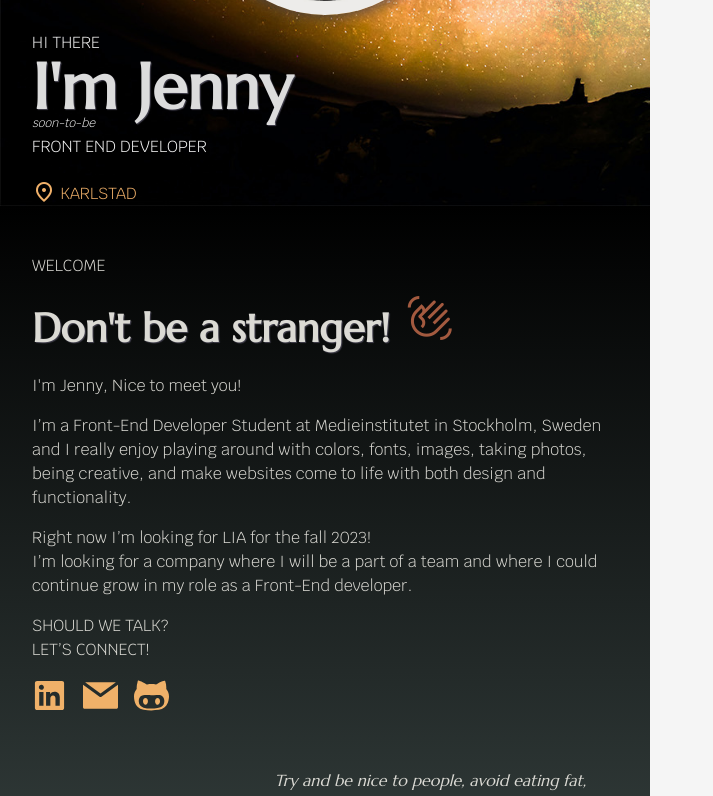
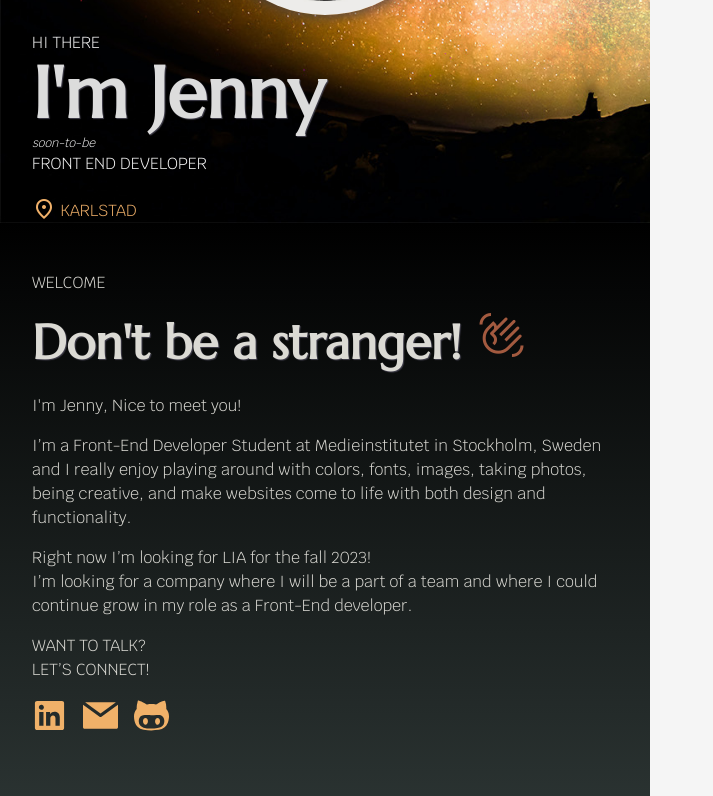
Before and after one commit to jenmwa/jenwaller-se, a Vue app: page / in a window 1280 px wide. Shown: the part 560-1356 px from the top of the page, without its empty margins (0-713 px from the left). Built offline with nearby package versions, Linux system fonts and the light colour scheme.

Commit message:
:lipstick: about link added

```diff
--- a/src/components/AboutMe.vue
+++ b/src/components/AboutMe.vue
@@ -1,5 +1,5 @@
 <template>
-  <div>
+  <div class="about" id="about">
    <p>Welcome</p>
    <h2>Don't be a stranger!</h2>
     <span class="material-symbols-outlined">waving_hand</span>
@@ -7,7 +7,7 @@
     <p class="about-me-text">I’m a Front-End Developer Student at Medieinstitutet in Stockholm, Sweden and I really enjoy playing around with colors, fonts, images, taking photos, being creative, and make websites come to life with both design and functionality.</p>
     <p class="about-me-text">Right now I’m looking for LIA for the fall 2023!<br>
       I’m looking for a company where I will be a part of a team and where I could continue grow in my role as a Front-End developer.</p>
-    <p>Should we talk?<br> Let’s connect!</p>
+    <p>Want to talk?<br> Let’s connect!</p>
 
     <img class="icons" src="/linkedin-fill-svgrepo-com.svg">
     <img class="icons" src="/email-svgrepo-com.svg">
@@ -25,9 +25,9 @@ rocket_launch
 
 <style scoped lang="scss">
 
-div {
+.about {
   padding: 2rem;
-  height: 100vh;
+  min-height: 100vh;
   /*border: 2px solid $secondaryColorDark; */
   background: linear-gradient(black, $secondaryColorDark);
   color: $secondaryColorLight;
@@ -39,7 +39,7 @@ div {
 
 h2 {
     margin-top: -0.5rem;
-    font-size: 2.5rem;
+    font-size: 3rem;
     font-family: $secondaryFont;
     text-shadow: 1px 1px 1px $tertiaryColorDark;
     display: inline;
@@ -69,10 +69,12 @@ h2 {
     }
 
   }
-  .words {
+  div.words {
     text-align: right;
     background: none;
     height: 0;
+    margin-top: 5rem;
+    height: auto;
 
     .meaning-of-life {
       font-size: 0.75;
--- a/src/components/HeroSection.vue
+++ b/src/components/HeroSection.vue
@@ -47,7 +47,7 @@ header {
   h1 {
     color: $tertiaryColorLight;
     margin-top: -1rem;
-    font-size: 4rem;
+    font-size: 4.5rem;
     font-family: $secondaryFont;
     text-shadow: 1px 1px 1px $tertiaryColorDark;
   }
@@ -80,7 +80,7 @@ header {
     text-transform: none;
     font-style: italic;
     font-size: 0.75rem;
-    margin-bottom: 0.2rem;
+    padding-top: 0.2rem;
     color: $primaryColorLight;
     display: block;
   }
--- a/src/components/MainMenu.vue
+++ b/src/components/MainMenu.vue
@@ -1,15 +1,11 @@
 <template>
   <nav class="base">
-    <!-- <nav v-if="isOpen" class="base"> -->
-    <!--if-sats, visas/ visas inte om isOpen är true/false -->
     <ul>
-      <li>About</li>
+      <li><a href="#about">About</a></li>
       <li>Tech</li>
       <li>project</li>
       <li>contact</li>
-      <li><span class="material-symbols-outlined">
-light_mode
-</span></li>
+      <li><span class="material-symbols-outlined">light_mode</span></li>
     </ul>
   </nav>
 </template>
@@ -36,6 +32,11 @@ light_mode
   li {
   list-style: none;
   }
+
+  a {
+    color: $accessoryColor;
+    text-underline-offset: 0.4rem;
+  }
 }
 
 </style>
--- a/src/scss/style.scss
+++ b/src/scss/style.scss
@@ -3,12 +3,19 @@
 
 body {
   box-sizing: border-box;
+  scroll-behavior: smooth;
   margin: 0;
   min-height: 100vh;
   font-family: $primaryFont;
   background-color: $primaryColorLight;
   line-height: 1.5;
   font-weight: 400;
+}
+
+.clearfix::after {
+  content: "";
+  clear: both;
+  display: table;
 }
 
 li {
```
